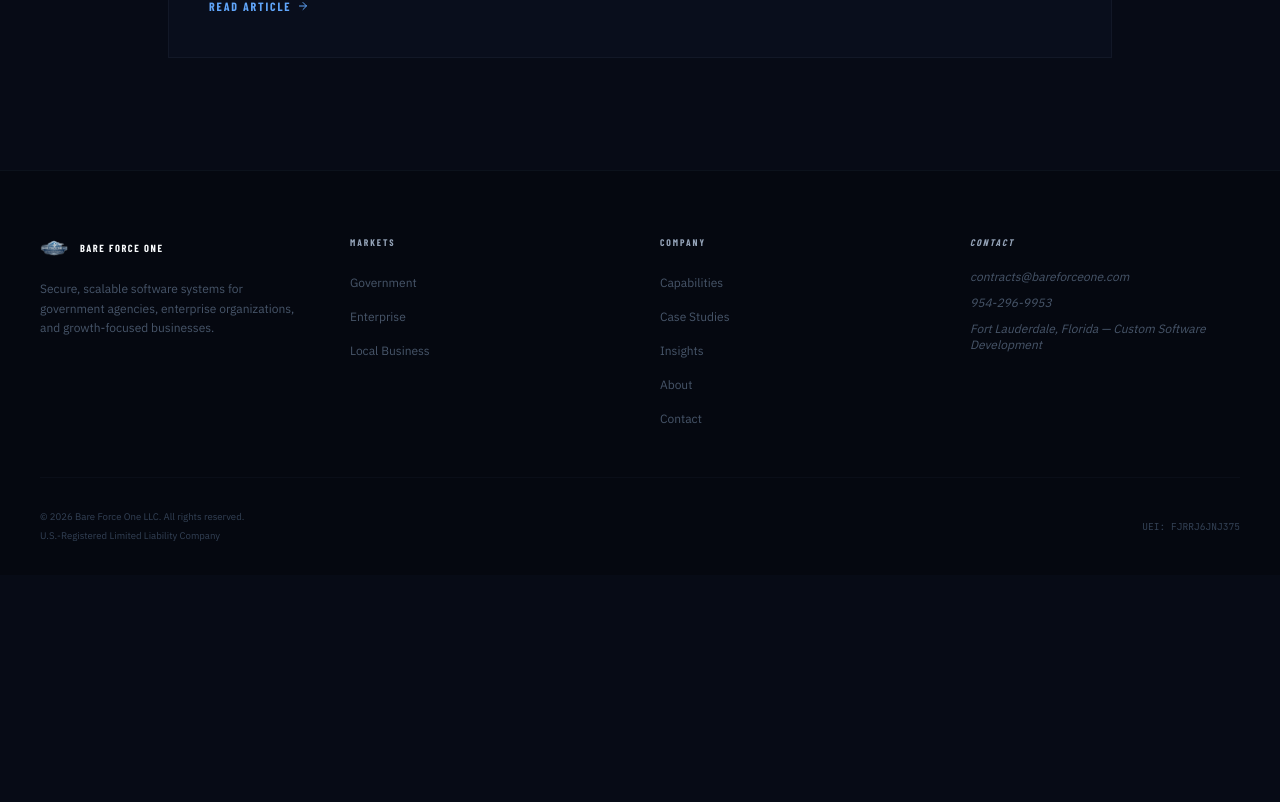
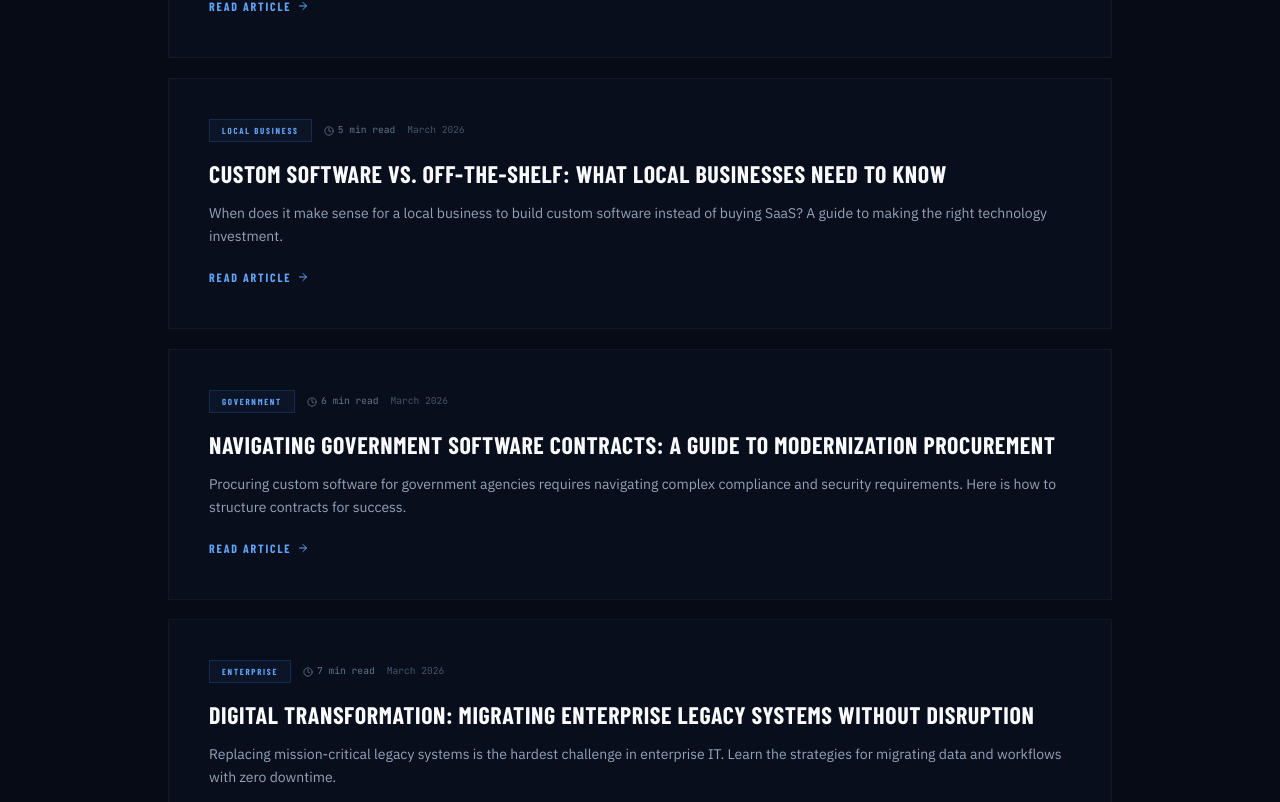
Before and after one commit to JPB1221/bfo, a React (Create React App) app in the folder frontend/: page /insights in a window 1280 px wide. Shown: the part 2198-3000 px from the top of the page. Before the commit the page ends 2773 px from the top, so only its background shows below. Built offline with nearby package versions, Linux system fonts and the light colour scheme; no server answers; the HTML template or start-up script is replaced by a standard one; a web font is replaced by a local one.

Commit message:
SEO: add 3 new Insights articles (local business custom software, govt contracts, enterprise legacy migration) + update sitemap

```diff
--- a/frontend/src/pages/Blog.js
+++ b/frontend/src/pages/Blog.js
@@ -113,6 +113,63 @@ const ARTICLES = [
       { type: 'p', text: 'A field app that operates in isolation from the rest of the organization creates a data silo. The most valuable field applications are tightly integrated with work order systems, asset management platforms, GIS tools, and reporting dashboards \u2014 so that data captured in the field flows automatically to the people who need it.' },
     ],
   },
+  {
+    slug: 'custom-software-vs-off-the-shelf-local-business',
+    title: 'Custom Software vs. Off-the-Shelf: What Local Businesses Need to Know',
+    excerpt: 'When does it make sense for a local business to build custom software instead of buying SaaS? A guide to making the right technology investment.',
+    sector: 'Local Business',
+    date: 'March 2026',
+    readTime: '5 min read',
+    content: [
+      { type: 'p', text: 'For most local businesses, the technology journey starts with off-the-shelf SaaS products: a CRM for sales, a scheduling tool for appointments, and accounting software for billing. This is the right approach for early-stage growth. But as a business scales, these disconnected systems often become a bottleneck.' },
+      { type: 'h3', text: 'The Tipping Point for Custom Software' },
+      { type: 'p', text: 'The tipping point usually arrives when a business finds itself hiring staff just to move data between systems, or when a unique operational process—the very thing that gives the business its competitive edge—cannot be supported by generic software. When you are changing your business to fit your software, rather than your software fitting your business, it is time to consider custom development.' },
+      { type: 'h3', text: 'The Hidden Costs of SaaS Sprawl' },
+      { type: 'p', text: 'While the monthly subscription cost of a single SaaS tool is low, the cumulative cost of "SaaS sprawl" is high. A typical local business might pay for 10-15 different subscriptions. More importantly, the hidden cost of fragmented data—lost leads, missed follow-ups, and inaccurate reporting—often dwarfs the subscription fees.' },
+      { type: 'h3', text: 'Where Custom Software Wins' },
+      { type: 'p', text: 'Custom software delivers the highest ROI when it automates core operational workflows. For a logistics company, this might be a unified dispatch and routing system. For a healthcare clinic, it might be a custom patient intake portal that integrates directly with their specific EMR. Custom software creates a single source of truth, eliminating double data entry and reducing human error.' },
+      { type: 'h3', text: 'A Phased Approach to Building' },
+      { type: 'p', text: 'Building custom software does not mean replacing everything at once. The most successful projects start by identifying the single biggest operational bottleneck, building a targeted solution to solve it, and then gradually expanding the system\'s capabilities. This phased approach minimizes risk and ensures the software delivers immediate value.' }
+    ],
+  },
+  {
+    slug: 'navigating-government-software-contracts',
+    title: 'Navigating Government Software Contracts: A Guide to Modernization Procurement',
+    excerpt: 'Procuring custom software for government agencies requires navigating complex compliance and security requirements. Here is how to structure contracts for success.',
+    sector: 'Government',
+    date: 'March 2026',
+    readTime: '6 min read',
+    content: [
+      { type: 'p', text: 'Government software procurement is fundamentally different from enterprise purchasing. Agencies must balance the need for rapid modernization with strict compliance frameworks, public accountability, and budget cycles that often misalign with agile development methodologies.' },
+      { type: 'h3', text: 'The Shift from Monolithic to Modular Procurement' },
+      { type: 'p', text: 'Historically, government agencies favored massive, multi-year contracts awarded to a single vendor. These monolithic projects frequently ran over budget and delivered outdated technology by the time they launched. Today, forward-thinking agencies are shifting toward modular procurement: breaking large modernization efforts into smaller, manageable contracts with clear deliverables and off-ramps.' },
+      { type: 'h3', text: 'Defining Security and Compliance Upfront' },
+      { type: 'p', text: 'In government software development, security cannot be bolted on at the end. Contracts must explicitly define compliance requirements—such as FedRAMP, NIST 800-53, or CJIS—from day one. Vendors must demonstrate not just the ability to build software, but the capability to engineer secure, compliant architectures that pass rigorous audits.' },
+      { type: 'h3', text: 'Agile Development in a Fixed-Bid World' },
+      { type: 'p', text: 'One of the biggest challenges in government contracts is reconciling fixed-bid budgets with agile development. The solution is to structure contracts around outcomes rather than rigid feature lists. By defining the problem to be solved and the metrics for success, agencies give vendors the flexibility to iterate and deliver the best technical solution within the budget constraints.' },
+      { type: 'h3', text: 'Data Ownership and Vendor Lock-in' },
+      { type: 'p', text: 'A critical component of any government software contract is ensuring the agency retains full ownership of its data and the ability to transition to a new vendor if necessary. Contracts should mandate open APIs, standard data formats, and comprehensive documentation to prevent vendor lock-in and ensure long-term maintainability.' }
+    ],
+  },
+  {
+    slug: 'digital-transformation-enterprise-legacy-systems',
+    title: 'Digital Transformation: Migrating Enterprise Legacy Systems Without Disruption',
+    excerpt: 'Replacing mission-critical legacy systems is the hardest challenge in enterprise IT. Learn the strategies for migrating data and workflows with zero downtime.',
+    sector: 'Enterprise',
+    date: 'March 2026',
+    readTime: '7 min read',
+    content: [
+      { type: 'p', text: 'For large enterprises, legacy systems are a double-edged sword. They are the reliable workhorses that have powered the business for decades, but they are also the anchors holding back innovation. Replacing a system that processes millions of dollars in transactions daily is a high-stakes operation where failure is not an option.' },
+      { type: 'h3', text: 'The Strangler Fig Pattern' },
+      { type: 'p', text: 'The most effective strategy for legacy migration is the "Strangler Fig" pattern. Instead of attempting a risky "big bang" rewrite, engineering teams build the new system around the edges of the old one. New features are developed on the modern stack, while existing functionality is gradually intercepted and routed to the new system. Over time, the new system "strangles" the old one until the legacy application can be safely decommissioned.' },
+      { type: 'h3', text: 'Data Migration and Synchronization' },
+      { type: 'p', text: 'Data is the lifeblood of any enterprise system. During a migration, data must often exist in both the legacy and modern systems simultaneously. This requires robust bi-directional synchronization to ensure consistency. Engineering teams must design resilient data pipelines that can handle conflicts, latency, and the inevitable edge cases found in decades-old databases.' },
+      { type: 'h3', text: 'Managing Organizational Change' },
+      { type: 'p', text: 'Digital transformation is as much about people as it is about technology. A new system, no matter how well-engineered, will fail if users reject it. Successful migrations involve end-users early in the design process, provide comprehensive training, and maintain clear communication about timelines and changes to daily workflows.' },
+      { type: 'h3', text: 'The Role of Cloud-Native Architecture' },
+      { type: 'p', text: 'Modernizing a legacy system is the perfect opportunity to adopt cloud-native architecture. By leveraging microservices, containerization, and managed cloud services, enterprises can build systems that are inherently more scalable, resilient, and easier to maintain than their monolithic predecessors.' }
+    ],
+  }
 ];
 
 export { ARTICLES };
```
Also changed, not shown: 1 other file (tests, documents, lock files or other folders).
